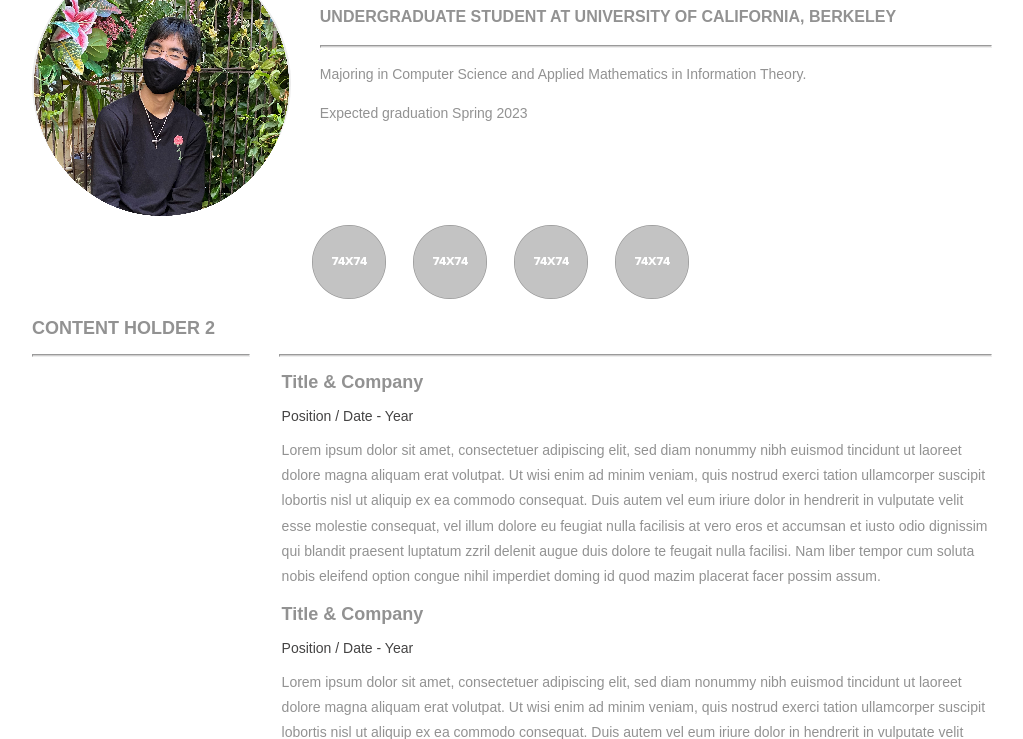
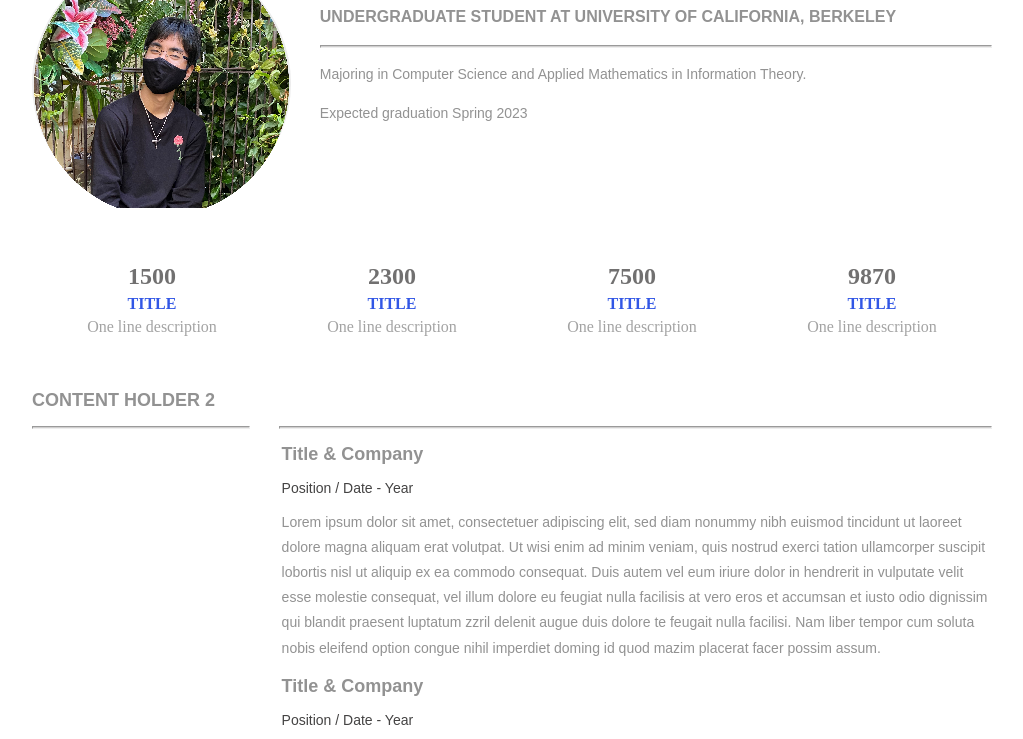
Before and after one commit to itovero/itovero.github.io, a plain HTML site: page aboutme.html in a window 1280 px wide. Shown: the part 173-912 px from the top of the page, without its empty margins (128-1151 px from the left). Drawn offline with Linux system fonts and the light colour scheme.

Commit message:
Added texts for the homepage

```diff
--- a/AboutPageAssets/styles/aboutPageStyle.css
+++ b/AboutPageAssets/styles/aboutPageStyle.css
@@ -22,10 +22,10 @@ header .profileLogo .logoPlaceholder {
 header .logoPlaceholder span {
 	width: 80px;
 	height: 22px;
-	font-family: 'Montserrat', sans-serif;
+	font-family: Cambria, "Hoefler Text", "Liberation Serif", Times, "Times New Roman", serif;
 	color: rgba(255,255,255,1.00);
 	font-size: 30px;
-	font-weight: 700;
+	font-weight: 500;
 	line-height: 53px;
 }
 header .profilePhoto {
@@ -73,6 +73,43 @@ header .socialNetworkNavBar .socialNetworkNav {
 }
 header .socialNetworkNavBar .socialNetworkNav img:hover {
 	opacity: 0.5;
+}
+/* Stats Gallery */
+.stats {
+	color: #717070;
+	margin-bottom: 5px;
+}
+.gallery {
+	clear: both;
+	display: inline-block;
+	width: 100%;
+	background-color: #FFFFFF;
+	/* [disabled]min-width: 400px;
+*/
+	padding-bottom: 35px;
+	padding-top: 0px;
+	margin-top: -5px;
+	margin-bottom: 0px;
+}
+.thumbnail {
+	width: 25%;
+	text-align: center;
+	float: left;
+	margin-top: 35px;
+}
+.gallery .thumbnail h4 {
+	margin-top: 5px;
+	margin-right: 5px;
+	margin-bottom: 5px;
+	margin-left: 5px;
+	color: #3257E5;
+}
+.gallery .thumbnail p {
+	margin-top: 0px;
+	margin-right: 0px;
+	margin-bottom: 0px;
+	margin-left: 0px;
+	color: #A3A3A3;
 }
 /* Main Content sections */
 .mainContent .section1 {
--- a/aboutme.html
+++ b/aboutme.html
@@ -30,23 +30,33 @@
 <p>&nbsp;</p>
   </section>
   <!-- Links to Social network accounts -->
-  <aside class="socialNetworkNavBar">
-    <div class="socialNetworkNav">
-      <!-- Add a Anchor tag with nested img tag here -->
-      <img src="AboutPageAssets/images/social.png" alt="sample"> </div>
-    <div class="socialNetworkNav">
-      <!-- Add a Anchor tag with nested img tag here -->
-      <img src="AboutPageAssets/images/social.png"  alt="sample"> </div>
-    <div class="socialNetworkNav">
-      <!-- Add a Anchor tag with nested img tag here -->
-      <img src="AboutPageAssets/images/social.png"  alt="sample"> </div>
-    <div class="socialNetworkNav">
-      <!-- Add a Anchor tag with nested img tag here -->
-      <img src="AboutPageAssets/images/social.png"  alt="sample"> </div>
-  </aside>
+
 </header>
 <!-- content -->
 <section class="mainContent">
+  <!-- Stats Gallery Section -->
+  <div class="gallery">
+    <div class="thumbnail">
+      <h1 class="stats">1500</h1>
+      <h4>TITLE</h4>
+      <p>One line description</p>
+    </div>
+    <div class="thumbnail">
+      <h1 class="stats">2300</h1>
+      <h4>TITLE</h4>
+      <p>One line description</p>
+    </div>
+    <div class="thumbnail">
+      <h1 class="stats">7500</h1>
+      <h4>TITLE</h4>
+      <p>One line description</p>
+    </div>
+    <div class="thumbnail">
+      <h1 class="stats">9870</h1>
+      <h4>TITLE</h4>
+      <p>One line description</p>
+    </div>
+  </div>
   <!-- Previous experience details -->
   <section class="section2">
     <h2 class="sectionTitle">Content Holder 2</h2>
@@ -68,11 +78,11 @@
   </section>
   <!-- Links to expore your past projects and download your CV -->
   <aside class="externalResourcesNav">
-    <div class="externalResources"> <a href="#" title="Download CV Link">DOWNLOAD CV</a> </div>
+    <div class="externalResources"> <a href="#" title="Download CV Link">DOWNLOAD CV (INACTIVE)</a> </div>
     <span class="stretch"></span>
-    <div class="externalResources"><a href="#" title="Behance Link">BEHANCE</a> </div>
+    <div class="externalResources"><a href="#" title="Behance Link">LINKEDIN</a> </div>
     <span class="stretch"></span>
-    <div class="externalResources"><a href="#" title="Github Link">GITHUB</a> </div>
+    <div class="externalResources"><a href="https://github.com/itovero/" title="Github Link">GITHUB</a> </div>
   </aside>
 </section>
 <footer>
```
Also changed, not shown: index.html (+8 -30 lines), 1 other file.
